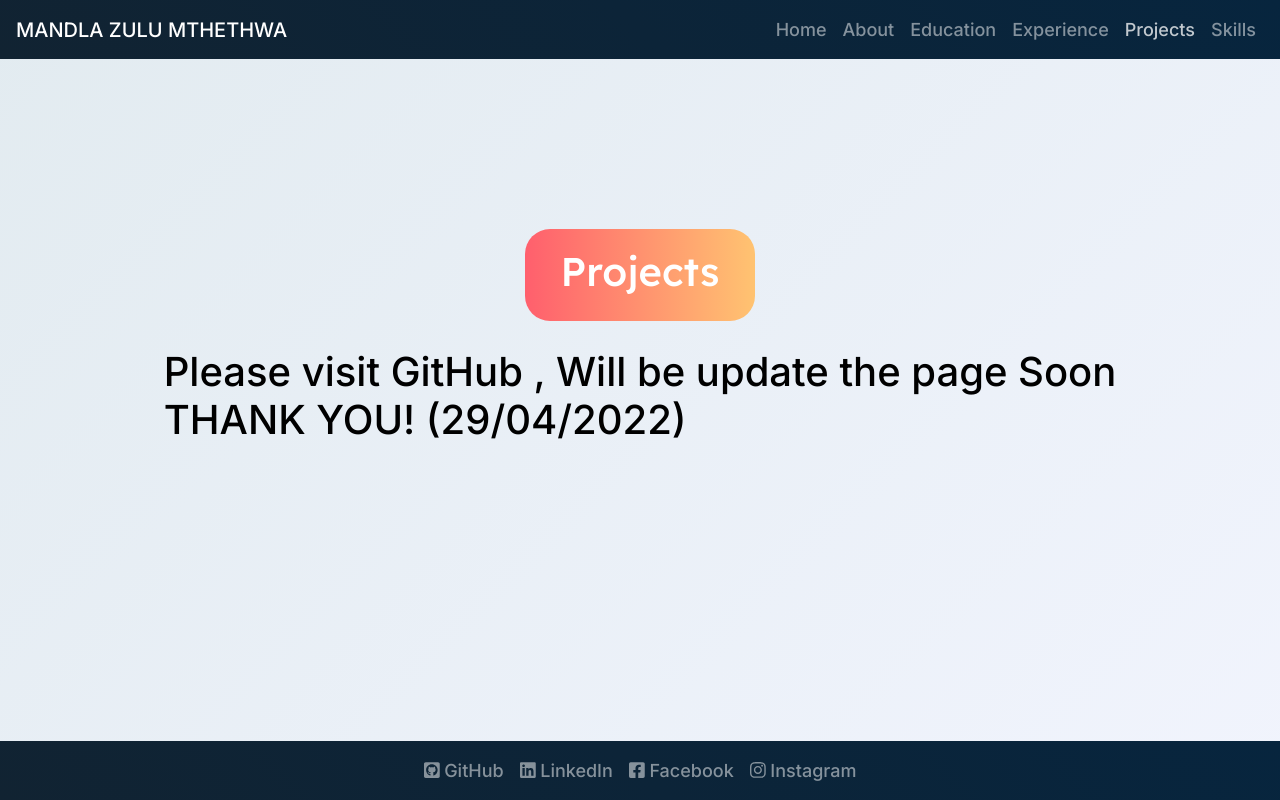
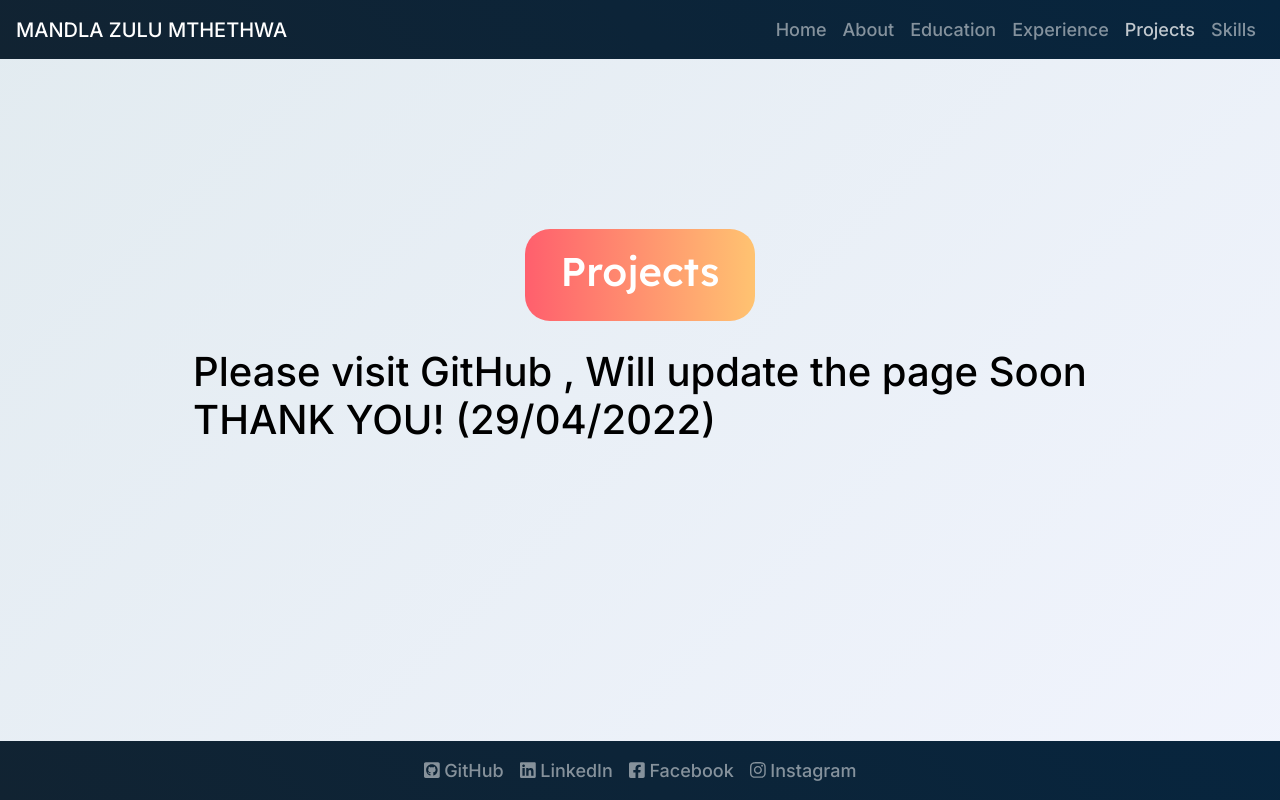
Before and after one commit to MandlaMthethwa/portfolio, a React (Create React App) app: page / in a window 1280 px wide. Both pictures are taken after a click on the button "Projects". Built offline with nearby package versions, Linux system fonts and the light colour scheme.

Commit message:
Update Projects.js

```diff
--- a/src/pages/Projects.js
+++ b/src/pages/Projects.js
@@ -11,7 +11,7 @@ class Projects extends React.Component {
                     <TitleBar title="Projects" />
                     <Container fluid>
                         <Row className="justify-content-center" style={{ alignItems: "center" }}>
-                            <h1>Please visit GitHub , Will be update the page Soon  <br/> THANK YOU! (29/04/2022)</h1>
+                            <h1>Please visit GitHub , Will  update the page Soon  <br/> THANK YOU! (29/04/2022)</h1>
                         </Row>
                     </Container>
                 </div>
```
